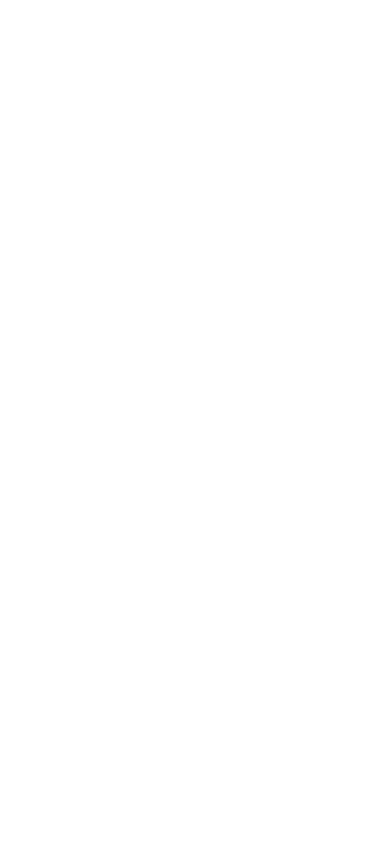
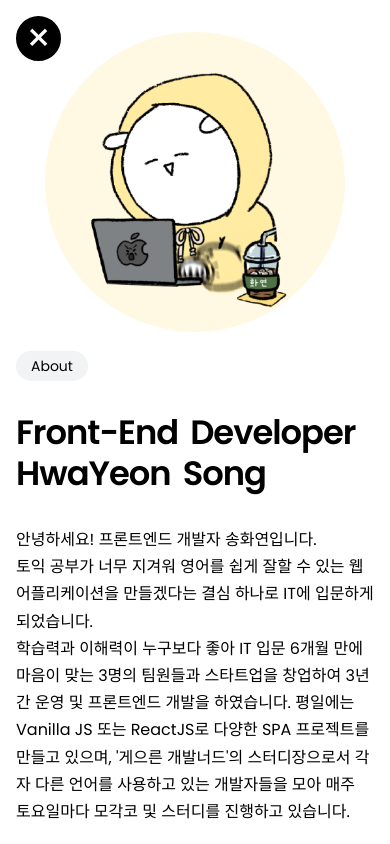
Before and after one commit to eee0930/pf_project, a React (Create React App) app: page / in a window 390 px wide. Both pictures are taken after a click on the button "About Me". Built offline with nearby package versions, Linux system fonts and the light colour scheme.

Commit message:
feat: 소개 추가

```diff
--- a/src/assets/globalStyles.ts
+++ b/src/assets/globalStyles.ts
@@ -1,4 +1,5 @@
-import { createGlobalStyle } from 'styled-components';
+import { motion } from 'framer-motion';
+import styled, { createGlobalStyle } from 'styled-components';
 
 export const GlobalStyle = createGlobalStyle`
   html, body, div, span, applet, object, iframe,
@@ -52,7 +53,7 @@
     outline: none;
   }
   body {
-    font-family: 'Poppins', -apple-system, 'Nanum Square', BlinkMacSystemFont, "Segoe UI", Roboto, Oxygen,
+    font-family: 'Poppins', -apple-system, 'Nanum Square', 'Nanum Gothic', BlinkMacSystemFont, "Segoe UI", Roboto, Oxygen,
     Ubuntu, Cantarell, "Open Sans", "Helvetica Neue", sans-serif;
     background-color: #F5F5F7;
     color: #000;
@@ -608,3 +609,13 @@
     .mobile-hidden {display: inline-block;}
   }
 `;
+
+export const TitleCover = styled(motion.h1)`
+  padding: 8px 15px;
+  border-radius: 20px;
+  background-color: #f1f3f4;
+  color: #000;
+  font-size: 14px;
+  display: inline-block;
+  margin-bottom: 2rem;
+`;
--- a/src/assets/ment.ts
+++ b/src/assets/ment.ts
@@ -3,6 +3,14 @@
     '<span>Good Sensible</span><span>Front-End</span><span>Developer</span>',
   name: 'HwaYeon Song',
 };
+
+export const introduction =
+  '안녕하세요! 프론트엔드 개발자 송화연입니다.<br />' +
+  '토익 공부가 너무 지겨워 영어를 쉽게 잘할 수 있는 웹어플리케이션을 만들겠다는 결심 하나로 IT에 입문하게 되었습니다.<br />' +
+  '학습력과 이해력이 누구보다 좋아 IT 입문 6개월 만에 마음이 맞는 3명의 팀원들과 <span>스타트업</span>을 창업하여 3년간 운영 및 프론트엔드 개발을 하였습니다. ' +
+  '평일에는 <span>Vanilla JS</span> 또는 <span>ReactJS</span>로 다양한 SPA 프로젝트를 만들고 있으며, ' +
+  '<a href="https://github.com/eee0930/CodeCrushers" target="_blank" rel="noreferrer">\'게으른 개발너드\'</a>의 스터디장으로서 ' +
+  '각자 다른 언어를 사용하고 있는 개발자들을 모아 매주 토요일마다 모각코 및 스터디를 진행하고 있습니다.';
 
 export const gitUrl = 'https://github.com/eee0930';
 
@@ -14,3 +22,12 @@
   '#46548F',
   '#347437',
 ];
+
+export const projectTitle = [
+  '개발 기간',
+  '기여도',
+  '활용 기술',
+  '기능 및 특징',
+  '이슈 및 해결 방법',
+  '활용 사례',
+];
--- a/src/components/AboutMe.tsx
+++ b/src/components/AboutMe.tsx
@@ -1,5 +1,7 @@
-import { motion } from 'framer-motion';
+import { AnimatePresence, motion } from 'framer-motion';
 import { styled } from 'styled-components';
+import { TitleCover } from '../assets/globalStyles';
+import { introduction } from '../assets/ment';
 
 const AboutMeSection = styled(motion.div)`
   position: fixed;
@@ -8,6 +10,68 @@
   left: 0;
   right: 0;
   bottom: 0;
+  overflow-y: auto;
+`;
+const CloseButton = styled.div`
+  position: fixed;
+  top: 1rem;
+  left: 1rem;
+  width: 45px;
+  height: 45px;
+  border-radius: 50%;
+  border: 2px solid #000;
+  background-color: #000;
+  color: #fff;
+  font-size: 2.5rem;
+  text-align: center;
+  cursor: pointer;
+  z-index: 500;
+  @media (min-width: 768px) {
+    top: 1.5rem;
+    left: 2rem;
+  }
+`;
+const AboutMeWrapper = styled.div`
+  position: relative;
+  width: calc(100% - 2rem);
+  height: calc(100vh - 2rem);
+  margin: 1rem auto;
+  @media (min-width: 768px) {
+    width: calc(100% - 4rem);
+    height: calc(100vh - 4rem);
+    margin: 2rem auto;
+  }
+`;
+const AboutMeContainer = styled.div`
+  width: 100%;
+  min-height: 100%;
+`;
+const ImageSection = styled.div`
+  text-align: center;
+  align-self: center;
+  img {
+    border-radius: 50%;
+    width: 90%;
+    max-width: 300px;
+    margin: 1rem auto;
+  }
+`;
+const AboutSection = styled.div`
+  align-self: center;
+  color: #000;
+`;
+const SubTitle = styled.div`
+  font-size: 4vmax;
+  font-weight: 600;
+  letter-spacing: -0.03em;
+  word-spacing: 5px;
+  margin-bottom: 2rem;
+  line-height: 1.2;
+`;
+const Introduction = styled.div`
+  font-size: 16px;
+  line-height: 1.7;
+  margin-bottom: 2rem;
 `;
 
 const backVariants = {
@@ -21,13 +85,46 @@
       duration: 0.3,
     },
   },
+  exit: {
+    backgroundColor: `rgba(255, 255, 255, 0)`,
+  },
 };
-export default function AboutMe() {
+
+interface IAboutMe {
+  callback: () => void;
+}
+export default function AboutMe({ callback }: IAboutMe) {
   return (
-    <AboutMeSection
-      variants={backVariants}
-      initial="initial"
-      animate="animate"
-    ></AboutMeSection>
+    <AnimatePresence>
+      <AboutMeSection
+        variants={backVariants}
+        initial="initial"
+        animate="animate"
+        exit="exit"
+      >
+        <CloseButton onClick={callback}>&times;</CloseButton>
+        <AboutMeWrapper>
+          <AboutMeContainer className="row">
+            <ImageSection className="col-12 col-md-5">
+              <img
+                src={`${process.env.PUBLIC_URL}/img/coding_hard.png`}
+                alt="about me"
+              />
+            </ImageSection>
+            <AboutSection className="col-12 col-md-7">
+              <TitleCover>About</TitleCover>
+              <SubTitle>
+                Front-End Developer
+                <br />
+                HwaYeon Song
+              </SubTitle>
+              <Introduction
+                dangerouslySetInnerHTML={{ __html: introduction }}
+              />
+            </AboutSection>
+          </AboutMeContainer>
+        </AboutMeWrapper>
+      </AboutMeSection>
+    </AnimatePresence>
   );
 }
--- a/src/components/Header.tsx
+++ b/src/components/Header.tsx
@@ -5,7 +5,7 @@
 import AboutMe from './AboutMe';
 
 const PortfolioHeader = styled.header`
-  padding: 1.5rem 0;
+  padding: 1rem 0;
   position: absolute;
   top: 0;
   left: 0;
@@ -14,12 +14,15 @@
   z-index: 1;
   font-weight: 600;
   letter-spacing: -1px;
+  @media (min-width: 768px) {
+    padding: 1.5rem 0;
+  }
 `;
 const AboutMeSection = styled.div`
   text-align: left;
   display: flex;
   align-items: center;
-  padding: 0 1.5rem;
+  padding: 0 1rem;
   color: rgba(0, 0, 0, 0.35);
   align-self: center;
   svg {
@@ -36,21 +39,27 @@
       color: rgba(255, 255, 255, 1);
     }
   }
+  @media (min-width: 768px) {
+    padding: 0 1.5rem;
+  }
 `;
 const AboutMeBtn = styled.button`
   border: none;
   background-color: transparent;
-  padding: 3px 8px;
+  padding: 3px 3px;
   font-size: 1rem;
   color: rgba(0, 0, 0, 0.35);
   font-weight: 600;
   &:hover {
     color: rgba(255, 255, 255, 1);
   }
+  @media (min-width: 768px) {
+    padding: 3px 8px;
+  }
 `;
 const ContactMeSection = styled.div`
   text-align: right;
-  padding: 0 2rem;
+  padding: 0 1rem;
   color: rgba(0, 0, 0, 0.35);
   align-self: center;
   span {
@@ -58,10 +67,14 @@
       color: rgba(255, 255, 255, 1);
     }
   }
+  @media (min-width: 768px) {
+    padding: 0 2rem;
+  }
 `;
 
 export default function Header() {
   const [openAboutMe, setOpenAboutMe] = useState(false);
+  const closeModal = () => setOpenAboutMe(false);
   return (
     <>
       <PortfolioHeader className="row">
@@ -82,7 +95,7 @@
         </AboutMeSection>
         <ContactMeSection className="col-6">Contact</ContactMeSection>
       </PortfolioHeader>
-      {openAboutMe && <AboutMe />}
+      {openAboutMe && <AboutMe callback={closeModal} />}
     </>
   );
 }
--- /dev/null
+++ b/src/components/works/Playvoice.tsx
@@ -0,0 +1,3 @@
+export default function Playvoice() {
+  return null;
+}
--- /dev/null
+++ b/src/components/works/Projects.tsx
@@ -0,0 +1,3 @@
+export default function Projects() {
+  return null;
+}
```
Also changed, not shown: src/assets/works.ts (+21 -25 lines), src/components/contents/Card.tsx (added, +10 -0 lines), public/img/coding_hard.png (added).
